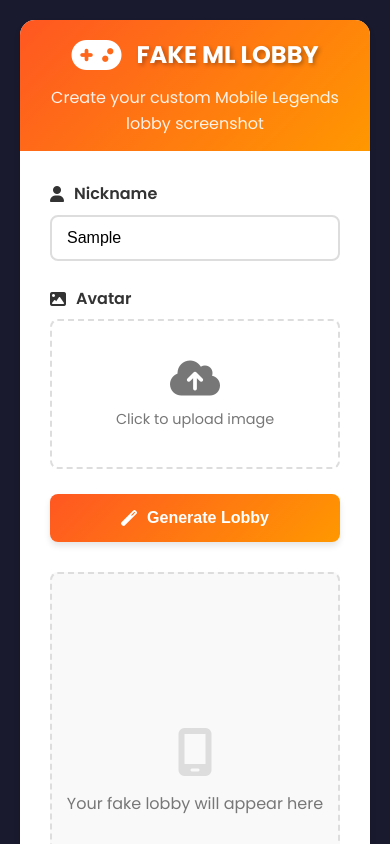
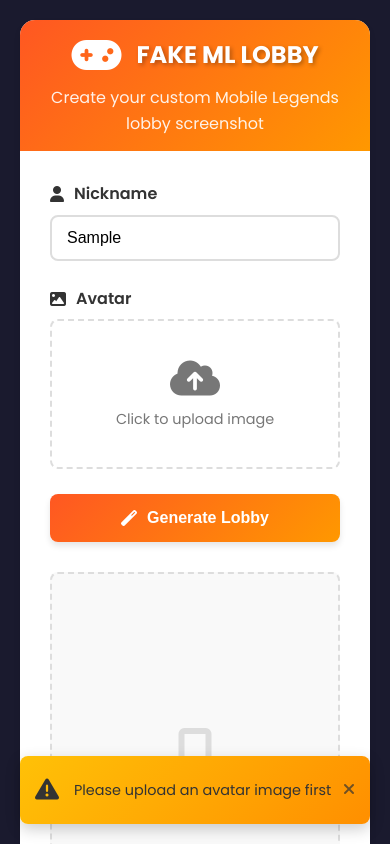
Before and after one commit to kluesky/fakelobbyml, a plain HTML site: page index.html in a window 390 px wide. Both pictures are taken after typing "Sample" into the empty fields and a click on the button "Generate Lobby". Shown: the top 844 px of the page. Drawn offline with Linux system fonts and the light colour scheme; a web font is replaced by a local one.

Commit message:
Add files via upload

```diff
--- a/script.js
+++ b/script.js
@@ -34,9 +34,10 @@ document.addEventListener('DOMContentLoaded', function() {
             document.fonts.add(assets.customFont);
 
             console.log('All assets loaded successfully');
+            showNotification('success', 'All resources loaded successfully!', 2000);
         } catch (error) {
             console.error('Error loading assets:', error);
-            alert('Failed to load required resources. Please try again later.');
+            showNotification('error', 'Failed to load required resources. Please try again later.');
         }
     }
 
@@ -52,7 +53,7 @@ document.addEventListener('DOMContentLoaded', function() {
         if (!file) return;
 
         if (!file.type.match('image.*')) {
-            alert('Please select an image file');
+            showNotification('error', 'Please select a valid image file (JPEG, PNG)');
             return;
         }
 
@@ -61,6 +62,10 @@ document.addEventListener('DOMContentLoaded', function() {
             uploadArea.style.display = 'none';
             avatarPreview.style.display = 'block';
             avatarPreview.innerHTML = `<img src="${e.target.result}" alt="Avatar Preview">`;
+            showNotification('success', 'Avatar uploaded successfully!', 2000);
+        };
+        reader.onerror = () => {
+            showNotification('error', 'Failed to read the image file');
         };
         reader.readAsDataURL(file);
     }
@@ -71,7 +76,7 @@ document.addEventListener('DOMContentLoaded', function() {
         const avatarFile = avatarInput.files[0];
 
         if (!avatarFile) {
-            alert('Please upload an avatar image first');
+            showNotification('warning', 'Please upload an avatar image first');
             return;
         }
 
@@ -132,9 +137,11 @@ document.addEventListener('DOMContentLoaded', function() {
             resultCanvas.style.display = 'block';
             resultActions.style.display = 'flex';
 
+            showNotification('success', 'Lobby generated successfully!', 3000);
+
         } catch (error) {
             console.error('Error generating image:', error);
-            alert('Error generating image: ' + error.message);
+            showNotification('error', `Generation failed: ${error.message}`);
         } finally {
             showLoading(false);
         }
@@ -142,18 +149,28 @@ document.addEventListener('DOMContentLoaded', function() {
 
     // Download image
     function downloadImage() {
+        try {
             const link = document.createElement('a');
             link.download = `ml-lobby-${Date.now()}.png`;
             link.href = resultCanvas.toDataURL('image/png');
             link.click();
+            showNotification('success', 'Image download started!', 2000);
+        } catch (error) {
+            console.error('Download failed:', error);
+            showNotification('error', 'Failed to download image');
+        }
     }
 
     // Share image
     async function shareImage() {
         if (navigator.share) {
             try {
+                showLoading(true);
                 // Convert canvas to blob
-                resultCanvas.toBlob(async (blob) => {
+                const blob = await new Promise(resolve => {
+                    resultCanvas.toBlob(resolve, 'image/png');
+                });
+
                 const file = new File([blob], 'ml-lobby.png', { type: 'image/png' });
 
                 await navigator.share({
@@ -161,13 +178,18 @@ document.addEventListener('DOMContentLoaded', function() {
                     text: 'Check out my Mobile Legends lobby!',
                     files: [file]
                 });
-                }, 'image/png');
+
+                showNotification('success', 'Content shared successfully!', 2000);
             } catch (error) {
                 console.error('Error sharing:', error);
-                alert('Sharing failed: ' + error.message);
+                if (error.name !== 'AbortError') {
+                    showNotification('warning', 'Sharing was cancelled');
+                }
+            } finally {
+                showLoading(false);
             }
         } else {
-            alert('Web Share API not supported in your browser. You can download and share manually.');
+            showNotification('info', 'For sharing, please download the image first', 3000);
         }
     }
 
@@ -176,7 +198,10 @@ document.addEventListener('DOMContentLoaded', function() {
         return new Promise((resolve, reject) => {
             const img = new Image();
             img.onload = () => resolve(img);
-            img.onerror = reject;
+            img.onerror = (e) => {
+                console.error('Image load error:', e);
+                reject(new Error('Failed to load the image'));
+            };
             img.src = URL.createObjectURL(file);
         });
     }
@@ -186,7 +211,10 @@ document.addEventListener('DOMContentLoaded', function() {
             const img = new Image();
             img.crossOrigin = 'Anonymous';
             img.onload = () => resolve(img);
-            img.onerror = reject;
+            img.onerror = (e) => {
+                console.error('Image load error:', e);
+                reject(new Error(`Failed to load image from ${url}`));
+            };
             img.src = url;
         });
     }
@@ -201,6 +229,70 @@ document.addEventListener('DOMContentLoaded', function() {
         }
     }
 
+    // Enhanced Notification System
+    function showNotification(type, message, duration = 3000) {
+        // Remove any existing notifications first
+        const existingNotif = document.querySelector('.custom-notification');
+        if (existingNotif) existingNotif.remove();
+
+        // Create notification element
+        const notification = document.createElement('div');
+        notification.className = `custom-notification ${type}`;
+
+        // Notification icon based on type
+        let icon;
+        switch(type) {
+            case 'error':
+                icon = '<i class="fas fa-exclamation-circle"></i>';
+                break;
+            case 'success':
+                icon = '<i class="fas fa-check-circle"></i>';
+                break;
+            case 'warning':
+                icon = '<i class="fas fa-exclamation-triangle"></i>';
+                break;
+            default:
+                icon = '<i class="fas fa-info-circle"></i>';
+        }
+
+        notification.innerHTML = `
+            <div class="notification-icon">${icon}</div>
+            <div class="notification-content">${message}</div>
+            <div class="notification-close"><i class="fas fa-times"></i></div>
+        `;
+
+        document.body.appendChild(notification);
+
+        // Show notification
+        setTimeout(() => {
+            notification.classList.add('show');
+        }, 10);
+
+        // Auto-hide after duration
+        if (duration > 0) {
+            setTimeout(() => {
+                hideNotification(notification);
+            }, duration);
+        }
+
+        // Close button functionality
+        notification.querySelector('.notification-close').addEventListener('click', () => {
+            hideNotification(notification);
+        });
+    }
+
+    function hideNotification(notification) {
+        notification.classList.remove('show');
+        setTimeout(() => {
+            notification.remove();
+        }, 300);
+    }
+
+    // Initialize the app with welcome message
+    setTimeout(() => {
+        showNotification('info', 'Welcome to Fake ML Lobby Generator! Upload your avatar to begin', 4000);
+    }, 1000);
+
     // Initialize the app
     init();
 });
--- a/styles.css
+++ b/styles.css
@@ -363,3 +363,81 @@ body {
     color: rgba(255, 255, 255, 0.6);
     margin-top: 10px;
 }
+
+/* Custom Notification System */
+.custom-notification {
+    position: fixed;
+    bottom: 20px;
+    right: 20px;
+    width: 320px;
+    padding: 15px;
+    border-radius: 8px;
+    box-shadow: 0 5px 15px rgba(0, 0, 0, 0.2);
+    display: flex;
+    align-items: center;
+    transform: translateX(150%);
+    transition: all 0.3s cubic-bezier(0.68, -0.55, 0.265, 1.55);
+    z-index: 9999;
+    opacity: 0;
+}
+
+.custom-notification.show {
+    transform: translateX(0);
+    opacity: 1;
+}
+
+.custom-notification.success {
+    background: linear-gradient(135deg, #4CAF50, #2E7D32);
+    color: white;
+}
+
+.custom-notification.error {
+    background: linear-gradient(135deg, #F44336, #C62828);
+    color: white;
+}
+
+.custom-notification.warning {
+    background: linear-gradient(135deg, #FFC107, #FF8F00);
+    color: #333;
+}
+
+.custom-notification.info {
+    background: linear-gradient(135deg, #2196F3, #1565C0);
+    color: white;
+}
+
+.notification-icon {
+    font-size: 1.5rem;
+    margin-right: 15px;
+}
+
+.notification-content {
+    flex: 1;
+    font-size: 0.9rem;
+    line-height: 1.4;
+}
+
+.notification-close {
+    margin-left: 10px;
+    cursor: pointer;
+    opacity: 0.7;
+    transition: opacity 0.2s;
+}
+
+.notification-close:hover {
+    opacity: 1;
+}
+
+/* Responsive adjustments */
+@media (max-width: 480px) {
+    .custom-notification {
+        width: calc(100% - 40px);
+        right: 20px;
+        left: 20px;
+        transform: translateY(150%);
+    }
+
+    .custom-notification.show {
+        transform: translateY(0);
+    }
+}
```
Lines whose indentation alone changed are shown as unchanged.
